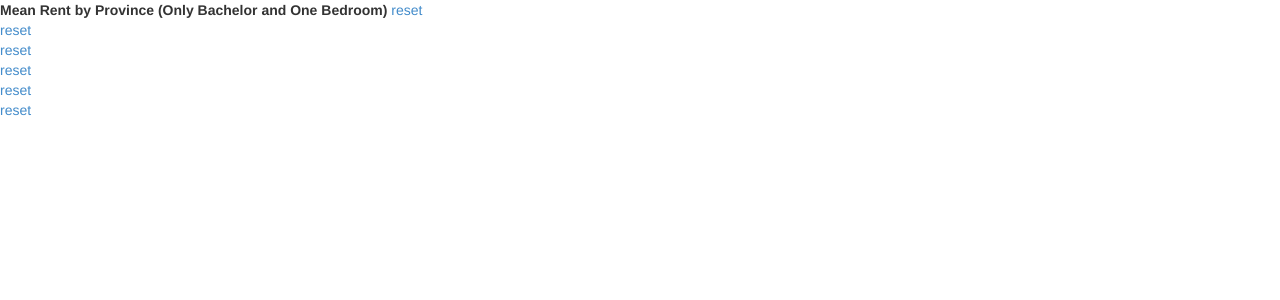
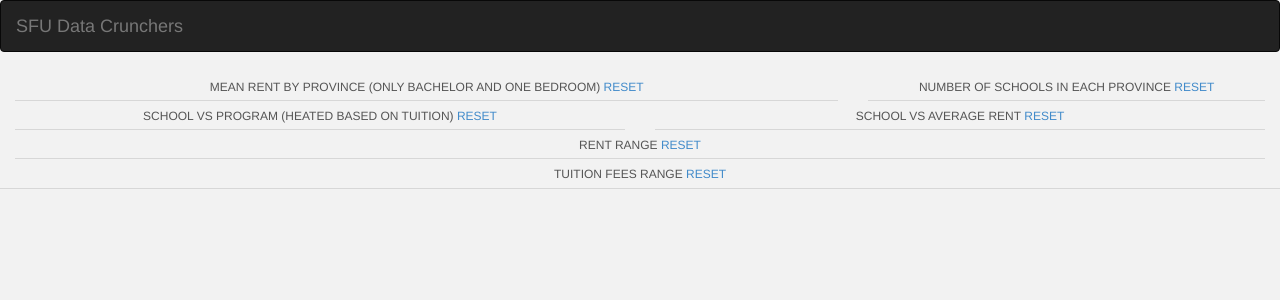
Before and after one commit to KonceptGeek/sfu-data-crunchers, a Django app: template YouthEmployment/templates/index.html in a window 1280 px wide. Shown: the top 300 px of the page. Run offline with Django 3.2, Linux system fonts and the light colour scheme; the template is opened without the code that fills it, so the values that code supplies are empty; some libraries are stand-ins or nearby versions.

Commit message:
Added divs for aligning and modified css

```diff
--- a/YouthEmployment/templates/assets/css/youthemployment.css
+++ b/YouthEmployment/templates/assets/css/youthemployment.css
@@ -0,0 +1,14 @@
+body {
+    font-family: "Helvetica Neue";
+    background: #f2f2f2;
+}
+
+.chart-title {
+    border-bottom: 1px solid #d7d7d7;
+    color: #555;
+    font-size: 12px;
+    font-weight: 200;
+    padding: 7px 0px 4px;
+    text-align: center;
+    text-transform: uppercase;
+}
--- a/YouthEmployment/templates/index.html
+++ b/YouthEmployment/templates/index.html
@@ -9,32 +9,76 @@
     <link rel="stylesheet" type="text/css" href="{% static 'css/youthemployment.css' %}" />
 </head>
 <body>
+    <nav class="navbar navbar-inverse">
+        <div class="container-fluid">
+            <div class="navbar-header">
+                <a class="navbar-brand" href="#">SFU Data Crunchers</a>
+            </div>
+        </div>
+    </nav>
+
+    <div class="container-fluid">
+        <div class="row">
+            <div class="col-md-8">
                 <div id="ca-chart" class="geo-chart">
                     <div class="chart-text">
-            <strong>Mean Rent by Province (Only Bachelor and One Bedroom)</strong>
+                        <div class="chart-title">
+                            Mean Rent by Province (Only Bachelor and One Bedroom)
                             <a class="reset" href="javascript:canadaChart.filterAll();dc.redrawAll();">reset</a>
                         </div>
                     </div>
+                </div>
+            </div>
+
+            <div class="col-md-4">
                 <div id="province-school">
-        <!--Number of schools in each Province-->
+                    <div class="chart-title">
+                        Number of schools in each Province
                         <a class="reset" href="javascript:provinceSchoolChart.filterAll();dc.redrawAll();">reset</a>
                     </div>
+                </div>
+            </div>
+        </div>
+
+        <div class="row">
+            <div class="col-md-6">
                 <div id="school-program-tution">
-        <!--School vs Program (Heated based on tuition)-->
+                    <div class="chart-title">
+                        School vs Program (Heated based on tuition)
                         <a class="reset" href="javascript:schoolProgramTuitionChart.filterAll();dc.redrawAll();">reset</a>
                     </div>
+                </div>
+            </div>
+
+            <div class="col-md-6">
                 <div id="school-rent">
-        <!--School vs Average Rent-->
+                    <div class="chart-title">
+                        School vs Average Rent
                         <a class="reset" href="javascript:schoolRent.filterAll();dc.redrawAll();">reset</a>
                     </div>
+                </div>
+            </div>
+        </div>
+
+        <div class="row">
+            <div class="col-md-12">
                 <div id="rent">
-        <!--Rent Range-->
+                    <div class="chart-title">
+                        Rent Range
                         <a class="reset" href="javascript:rent.filterAll();dc.redrawAll();">reset</a>
                     </div>
+                </div>
+            </div>
+        </div>
 
+        <div class="row">
             <div id="tuition">
-        <!--Tuition Fees Range-->
+                <div class="chart-title">
+                    Tuition Fees Range
                     <a class="reset" href="javascript:tuition.filterAll();dc.redrawAll();">reset</a>
+                </div>
+            </div>
+        </div>
     </div>
 </body>
 
```
Lines whose indentation alone changed are shown as unchanged.
